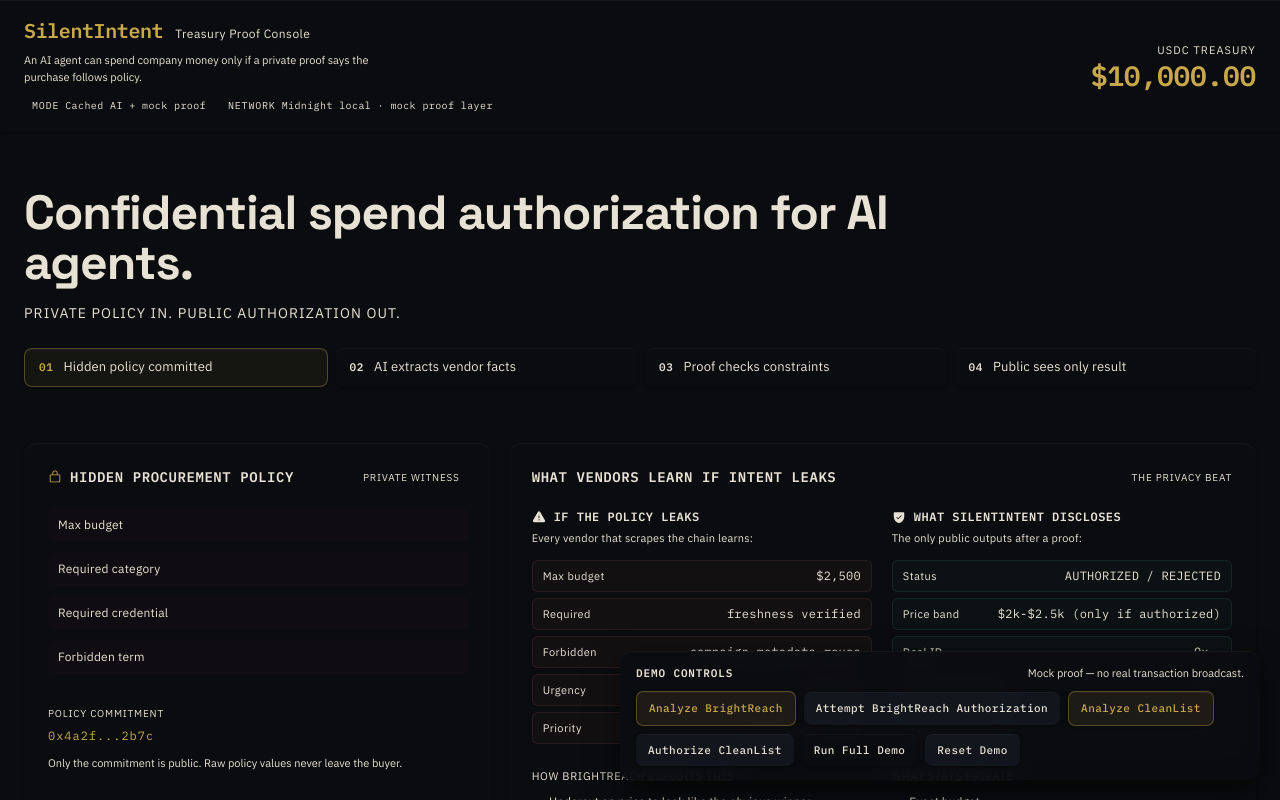
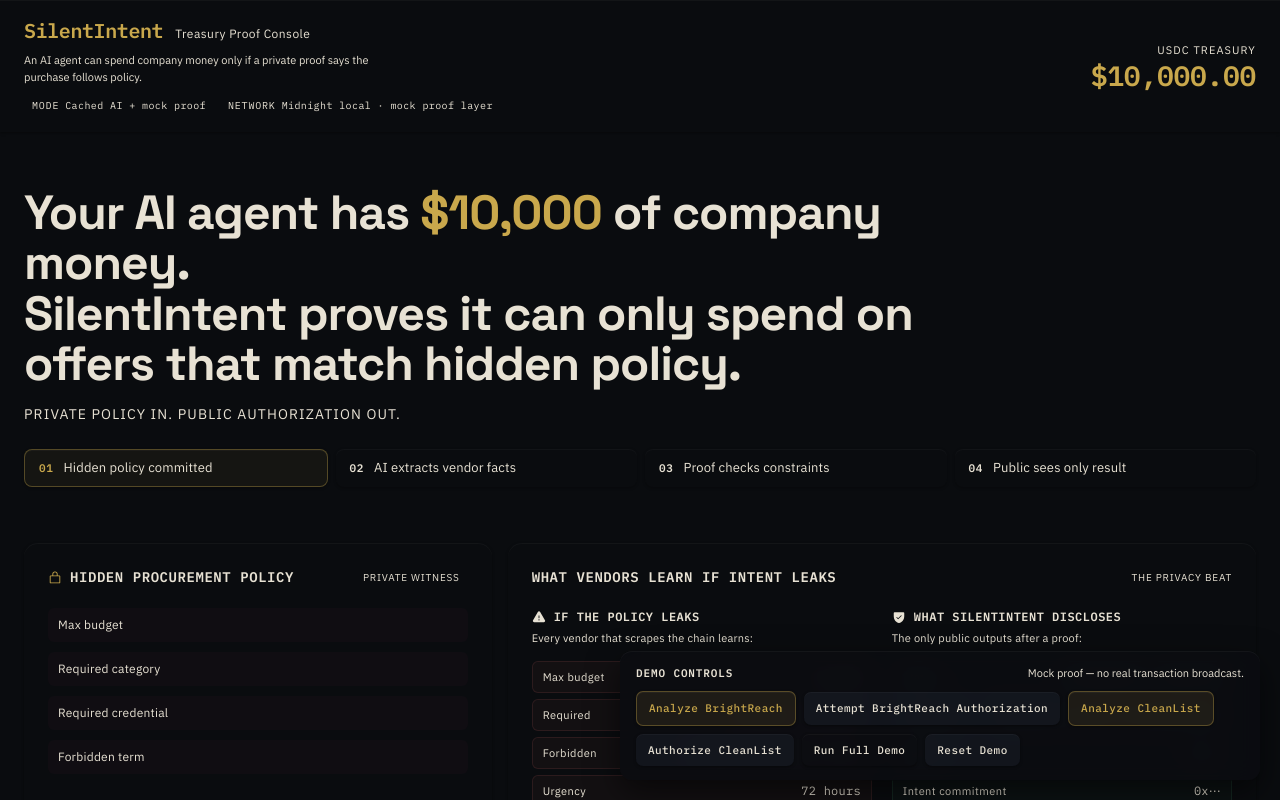
Before and after one commit to vishnumahesha/silentintent, a Next.js app: page / in a window 1280 px wide. Shown: the top 800 px of the page. Built offline with nearby package versions, Linux system fonts and the light colour scheme.

Commit message:
[copy] replace tagline hero with situation-led hero

```diff
--- a/app/page.tsx
+++ b/app/page.tsx
@@ -151,11 +151,13 @@
               color: 'var(--color-text-primary)',
               lineHeight: 'var(--line-height-display)',
               letterSpacing: '-0.02em',
-              maxWidth: '880px',
+              maxWidth: '920px',
               margin: 0,
             }}
           >
-            Confidential spend authorization for AI agents.
+            Your AI agent has <span style={{ color: 'var(--color-treasury-gold)' }}>$10,000</span> of company money.
+            <br />
+            SilentIntent proves it can only spend on offers that match hidden policy.
           </p>
           <p
             style={{
```
